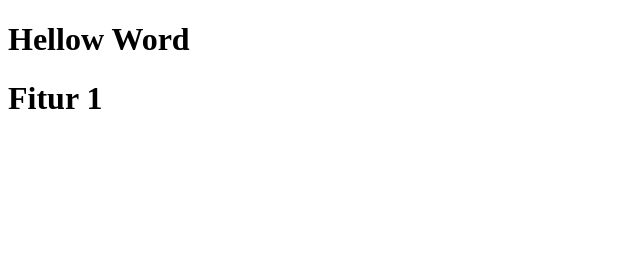
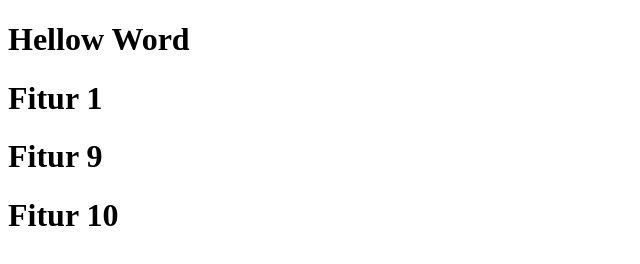
Before and after one commit to lunave94/new-repo, a plain HTML site: page index.html in a window 1280 px wide. Shown: the whole page, without its empty margins (0-640 px from the left). Drawn offline with Linux system fonts and the light colour scheme.

```diff
--- a/index.html
+++ b/index.html
@@ -8,5 +8,7 @@
   <body>
     <h1>Hellow Word</h1>
     <h1>Fitur 1</h1>
+    <h1>Fitur 9</h1>
+    <h1>Fitur 10</h1>
   </body>
 </html>
```
